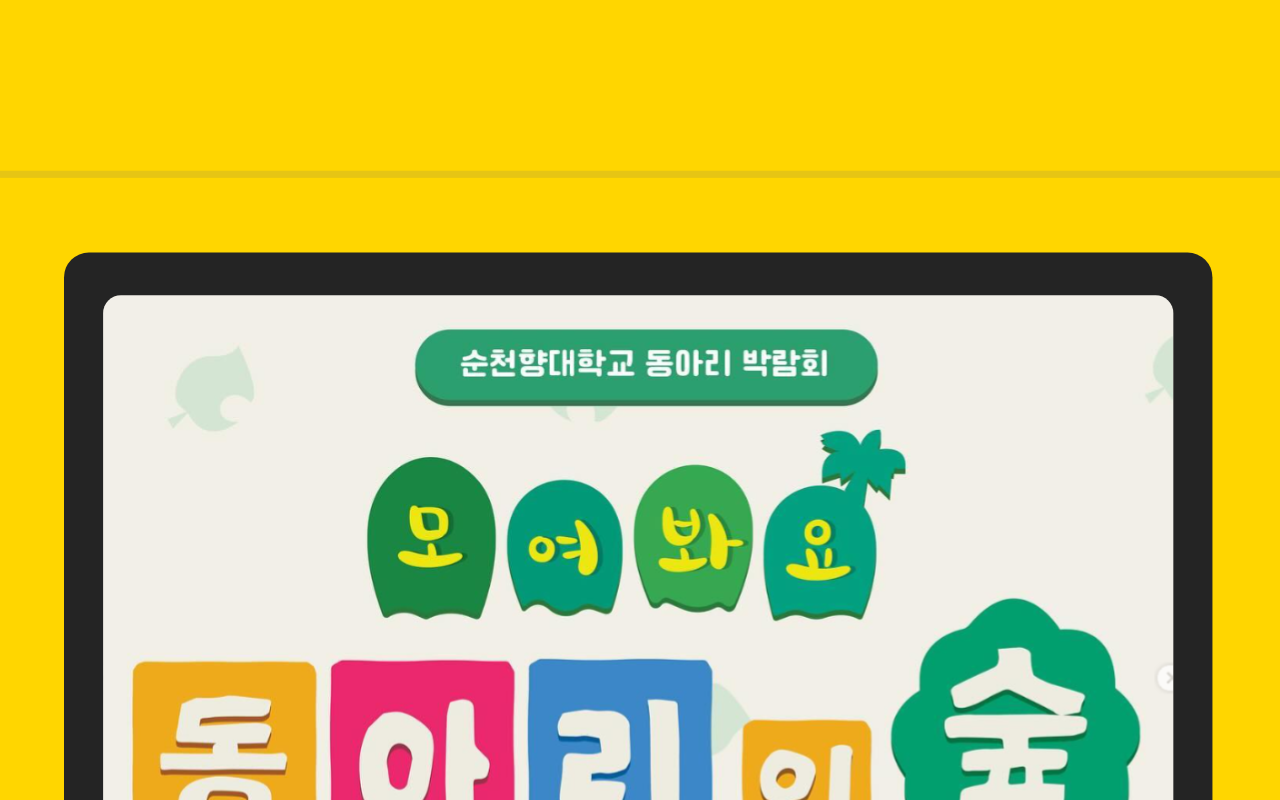
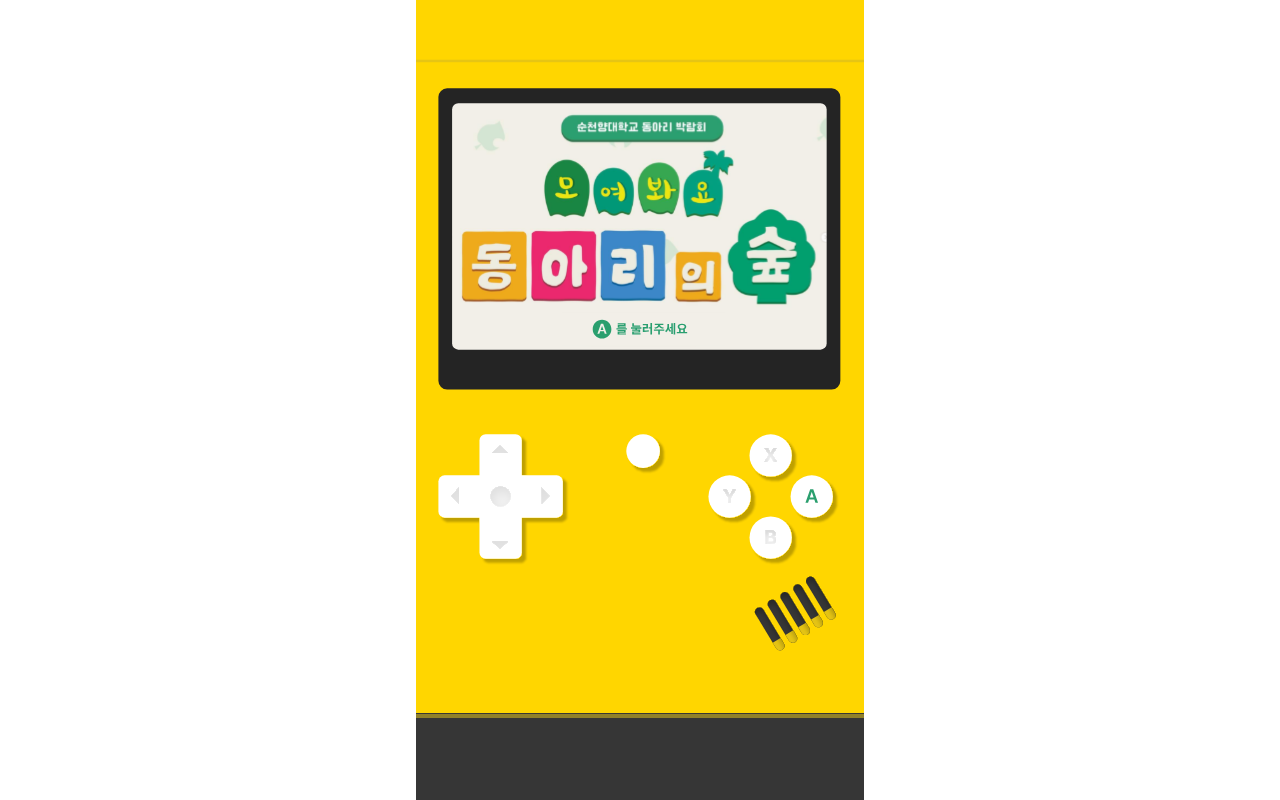
Before and after one commit to Antraxmin/sch-club-fair, a Next.js app: page / in a window 1280 px wide. Shown: the top 800 px of the page. Built offline with nearby package versions, Linux system fonts and the light colour scheme; a web font is replaced by a local one.

Commit message:
fix: PC화면 이미지 렌더링 오류 수정

```diff
--- a/pages/index.tsx
+++ b/pages/index.tsx
@@ -1,10 +1,10 @@
-// pages/index.js
-import React, { useState } from "react";
+import React, { useState, useEffect } from "react";
 import Image from "next/image";
 import Drawer from "@/components/common/Drawer";
 
 export default function Home() {
   const [isDrawerOpen, setIsDrawerOpen] = useState(false);
+  const [isPcScreen, setIsPcScreen] = useState(false);
 
   const toggleDrawer = () => {
     setIsDrawerOpen(!isDrawerOpen);
@@ -14,8 +14,22 @@
     setIsDrawerOpen(false);
   };
 
+  useEffect(() => {
+    const handleResize = () => {
+      setIsPcScreen(window.innerWidth > 768);
+    };
+    handleResize();
+    window.addEventListener("resize", handleResize);
+
+    return () => window.removeEventListener("resize", handleResize);
+  }, []);
+
   return (
-    <div className="relative w-screen h-screen bg-[#363636]">
+    <div
+      className={`relative w-screen h-screen bg-[#363636] ${
+        isPcScreen ? "max-w-md mx-auto " : ""
+      }`}
+    >
       <div onClick={toggleDrawer} className="cursor-pointer">
         <Image
           src="/img/main.svg"
```
